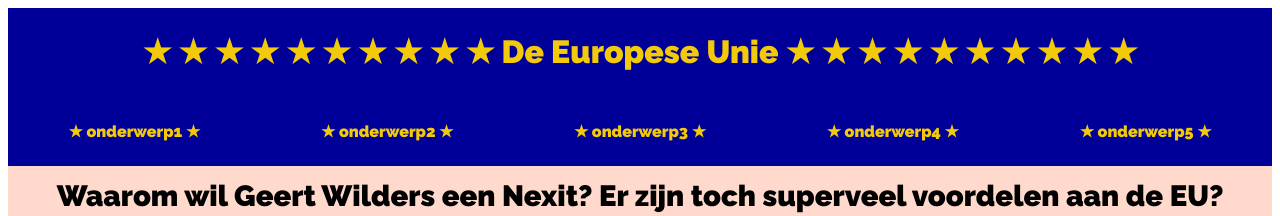
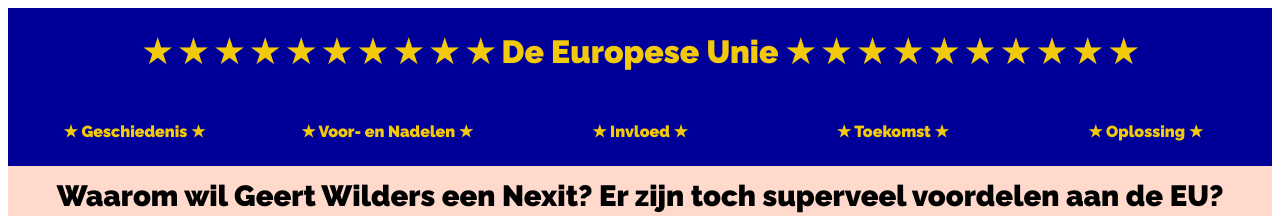
Before and after one commit to euro-unie/euro-unie.github.io, a plain HTML site: page eurouni2.html in a window 1280 px wide. Shown: the top 216 px of the page. Drawn offline with Linux system fonts and the light colour scheme.

Commit message:
Update eurouni2.html

```diff
--- a/eurouni2.html
+++ b/eurouni2.html
@@ -11,11 +11,11 @@
 		<div class="nav">
 			<h1><a href="/index.html">&#9733; &#9733; &#9733; &#9733; &#9733; &#9733; &#9733; &#9733; &#9733; &#9733; De Europese Unie &#9733; &#9733; &#9733; &#9733; &#9733; &#9733; &#9733; &#9733; &#9733; &#9733;</a></h1>
 			<ul>
-				<li><a href="/eurouni1">&#9733; onderwerp1 &#9733;</a></li
-				><li><a href="/eurouni2">&#9733; onderwerp2 &#9733;</a></li
-				><li><a href="/eurouni3">&#9733; onderwerp3 &#9733;</a></li
-				><li><a href="/eurouni4">&#9733; onderwerp4 &#9733;</a></li
-				><li><a href="/eurouni5">&#9733; onderwerp5 &#9733;</a></li>
+				<li><a href="/eurouni1">&#9733; Geschiedenis &#9733;</a></li
+				><li><a href="/eurouni2">&#9733; Voor- en Nadelen  &#9733;</a></li
+				><li><a href="/eurouni3">&#9733; Invloed &#9733;</a></li
+				><li><a href="/eurouni4">&#9733; Toekomst &#9733;</a></li
+				><li><a href="/eurouni5">&#9733; Oplossing &#9733;</a></li>
 			</ul>
 		</div>
 		<div class="inleiding">
```
